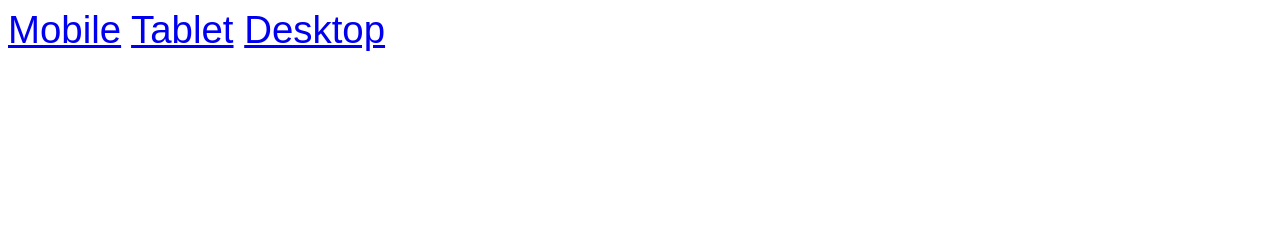
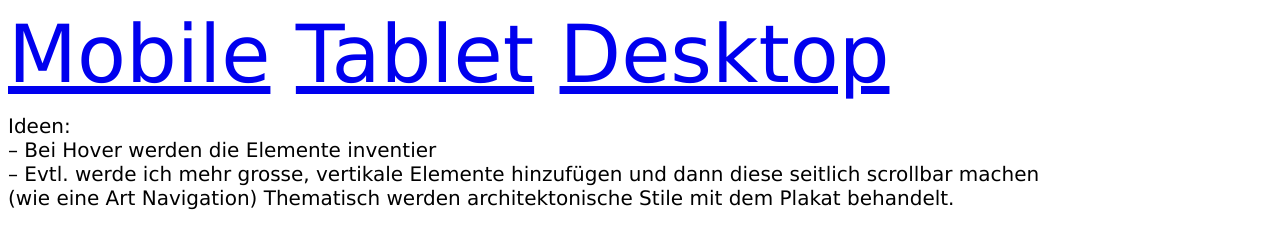
Before and after one commit to DarioFot/kickweb, a plain HTML site: page sprint-1/skizzen/skizzen.html in a window 1280 px wide. Drawn offline with Linux system fonts and the light colour scheme.

Commit message:
Beschreibung Skizzen

```diff
--- a/sprint-1/skizzen/skizzen.html
+++ b/sprint-1/skizzen/skizzen.html
@@ -10,5 +10,12 @@
     <a href="https://www.figma.com/proto/5xyHdoMVrAx7pjWQ0ZZFe5/Plakat-Kiweb-Mobile?page-id=0%3A1&type=design&node-id=81-66&viewport=36%2C-187%2C0.85&t=QVt2EQyet245Mb1i-1&scaling=scale-down&mode=design">Mobile</a>
     <a href="https://www.figma.com/proto/eT5jcNYVBZvWfcnY4e9v2X/Plakat-Kiweb-Tablet?page-id=0%3A1&type=design&node-id=1-2&viewport=179%2C115%2C0.64&t=1FtgUIz5uF9Dj36m-1&scaling=scale-down&mode=design">Tablet</a>
     <a href="https://www.figma.com/proto/wgBgYO70L00WPUHkAu79Ze/Plakat-Kiweb-Desktop?page-id=0%3A1&type=design&node-id=1-2&viewport=245%2C98%2C0.63&t=1tpb6TmjRx910y1A-1&scaling=scale-down&mode=design">Desktop</a>
+    </div>
 </body>
+<footer>
+    <div class="titel">Ideen:</div>
+– Bei Hover werden die Elemente inventier<br>
+– Evtl. werde ich mehr grosse, vertikale Elemente hinzufügen und dann diese seitlich scrollbar machen<br>
+    (wie eine Art Navigation) Thematisch werden architektonische Stile mit dem Plakat behandelt.
+</footer>
 </html>
--- a/sprint-1/skizzen/style.css
+++ b/sprint-1/skizzen/style.css
@@ -1,4 +1,12 @@
 body {
-    font-family: Arial, Helvetica, sans-serif;
-    font-size: 3vw;
+    font-size: 80px;
+    font-family: Verdana, Geneva, Tahoma, sans-serif;
 }
+footer {
+    margin-top: 1vw;
+    font-size: 20px;
+    font-family: Verdana, Geneva, Tahoma, sans-serif;
+}
+titel. {
+    font-size: 15px;
+}
```
